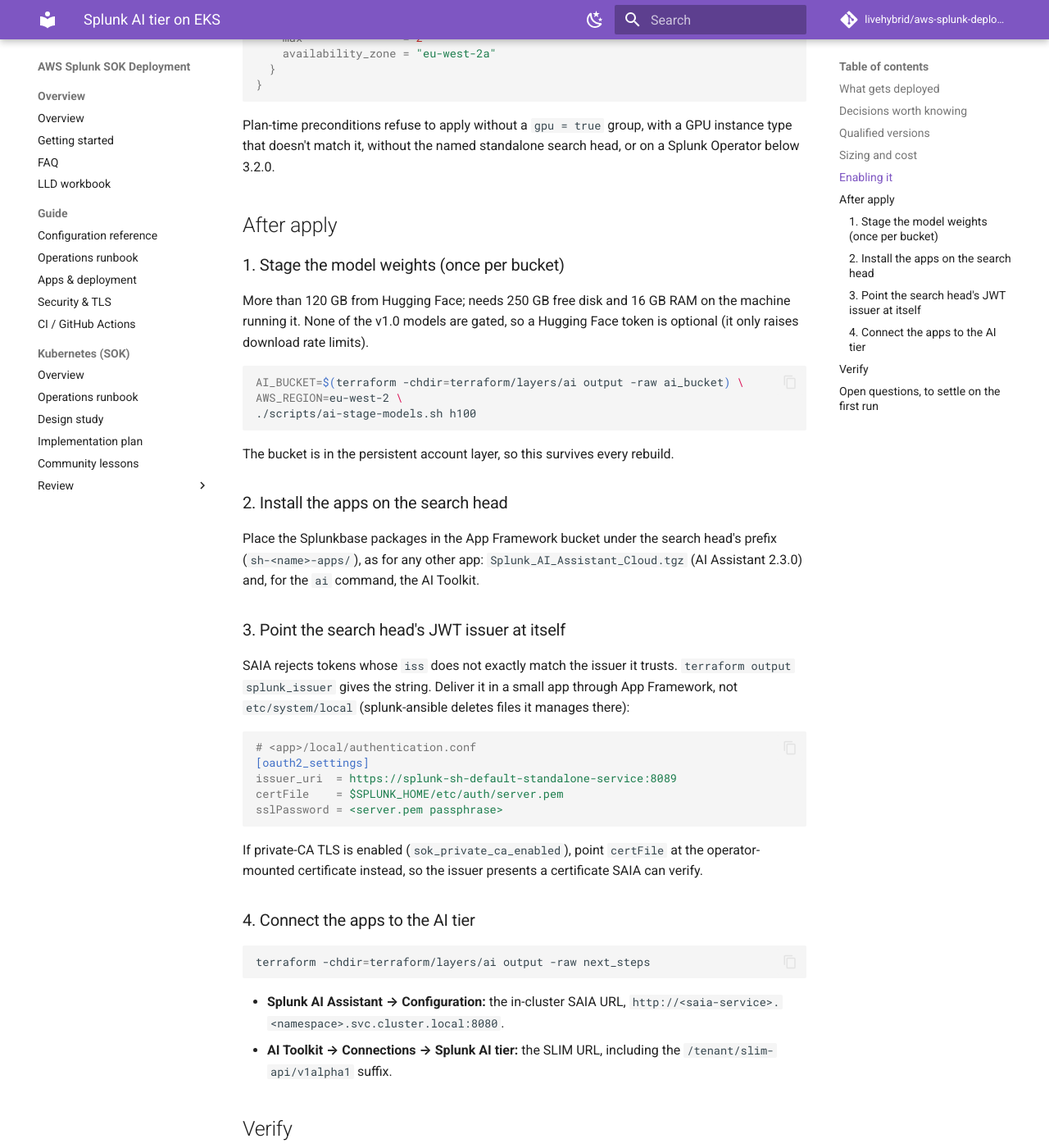
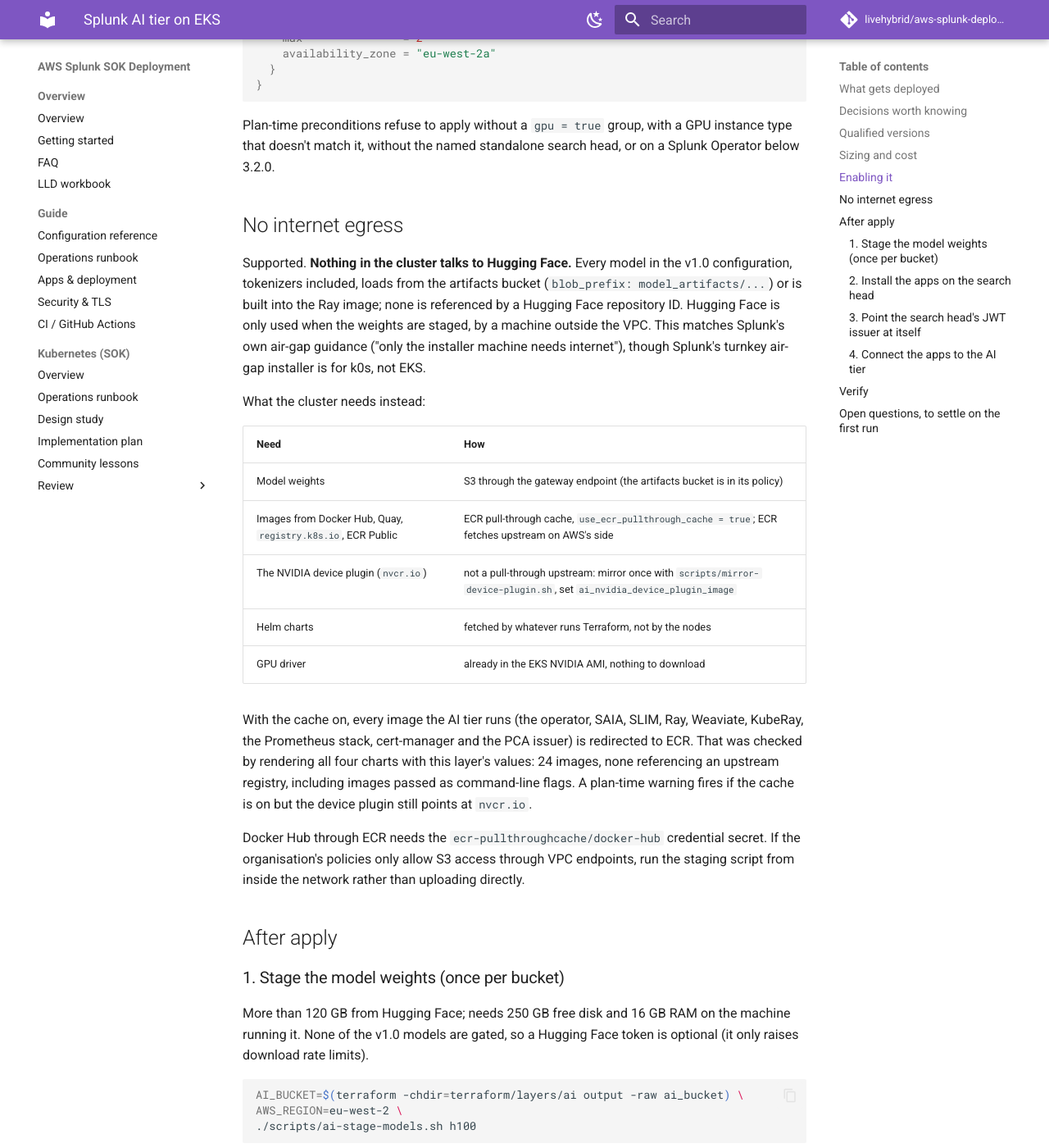
Before and after one commit to livehybrid/aws-splunk-deployment, an MkDocs documentation site: the page built from docs/ai-tier.md, in a window 1280 px wide and 1400 px high, scrolled down 3449 px. Shown: the whole window at 82% size. Built offline with MkDocs 1.6.1 and Material for MkDocs 9.7.7, drawn with Linux system fonts in a browser that asks for light colours; comment, search, counter and statistics services are not loaded.

Commit message:
Run the AI tier in a VPC with no internet egress
Nothing in the cluster talks to Hugging Face: every model in the v1.0 Ray
configuration, tokenizers included, loads from the artifacts bucket or is
built into the Ray image. Hugging Face is only used when weights are staged,
outside the VPC. What was missing was the container images.

With use_ecr_pullthrough_cache on, every image the AI tier runs is now
redirected to the account's ECR pull-through cache, which fetches upstream on
AWS's side:

- account: a quay.io pull-through rule (KubeRay, Prometheus, cert-manager)
- ai: images.tf routes the operator, SAIA, SLIM, Ray, Weaviate, KubeRay and
  every kube-prometheus-stack image by overriding each chart's registry or
  repository, leaving tags to the charts
- sok: cert-manager (imageRegistry) and the AWS PCA issuer through the cache
- nvcr.io is not a supported pull-through upstream, so the NVIDIA device
  plugin is mirrored once with scripts/mirror-device-plugin.sh and set via
  ai_nvidia_device_plugin_image; a plan-time warning fires if the cache is on
  but the plugin still points at nvcr.io

Checked by evaluating images.tf and rendering all four charts with its
values: with the cache on, 24 images and no upstream registry reference
anywhere, including images passed as command-line flags; with it off, the
charts render their normal upstream images, unchanged.

```diff
--- a/docs/ai-tier.md
+++ b/docs/ai-tier.md
@@ -140,6 +140,38 @@
 instance type that doesn't match it, without the named standalone search head,
 or on a Splunk Operator below 3.2.0.
 
+## No internet egress
+
+Supported. **Nothing in the cluster talks to Hugging Face.** Every model in the
+v1.0 configuration, tokenizers included, loads from the artifacts bucket
+(`blob_prefix: model_artifacts/...`) or is built into the Ray image; none is
+referenced by a Hugging Face repository ID. Hugging Face is only used when the
+weights are staged, by a machine outside the VPC. This matches Splunk's own
+air-gap guidance ("only the installer machine needs internet"), though Splunk's
+turnkey air-gap installer is for k0s, not EKS.
+
+What the cluster needs instead:
+
+| Need | How |
+| --- | --- |
+| Model weights | S3 through the gateway endpoint (the artifacts bucket is in its policy) |
+| Images from Docker Hub, Quay, `registry.k8s.io`, ECR Public | ECR pull-through cache, `use_ecr_pullthrough_cache = true`; ECR fetches upstream on AWS's side |
+| The NVIDIA device plugin (`nvcr.io`) | not a pull-through upstream: mirror once with `scripts/mirror-device-plugin.sh`, set `ai_nvidia_device_plugin_image` |
+| Helm charts | fetched by whatever runs Terraform, not by the nodes |
+| GPU driver | already in the EKS NVIDIA AMI, nothing to download |
+
+With the cache on, every image the AI tier runs (the operator, SAIA, SLIM, Ray,
+Weaviate, KubeRay, the Prometheus stack, cert-manager and the PCA issuer) is
+redirected to ECR. That was checked by rendering all four charts with this
+layer's values: 24 images, none referencing an upstream registry, including
+images passed as command-line flags. A plan-time warning fires if the cache is on
+but the device plugin still points at `nvcr.io`.
+
+Docker Hub through ECR needs the `ecr-pullthroughcache/docker-hub` credential
+secret. If the organisation's policies only allow S3 access through VPC
+endpoints, run the staging script from inside the network rather than uploading
+directly.
+
 ## After apply
 
 ### 1. Stage the model weights (once per bucket)
```
Also changed, not shown: 7 other files.
